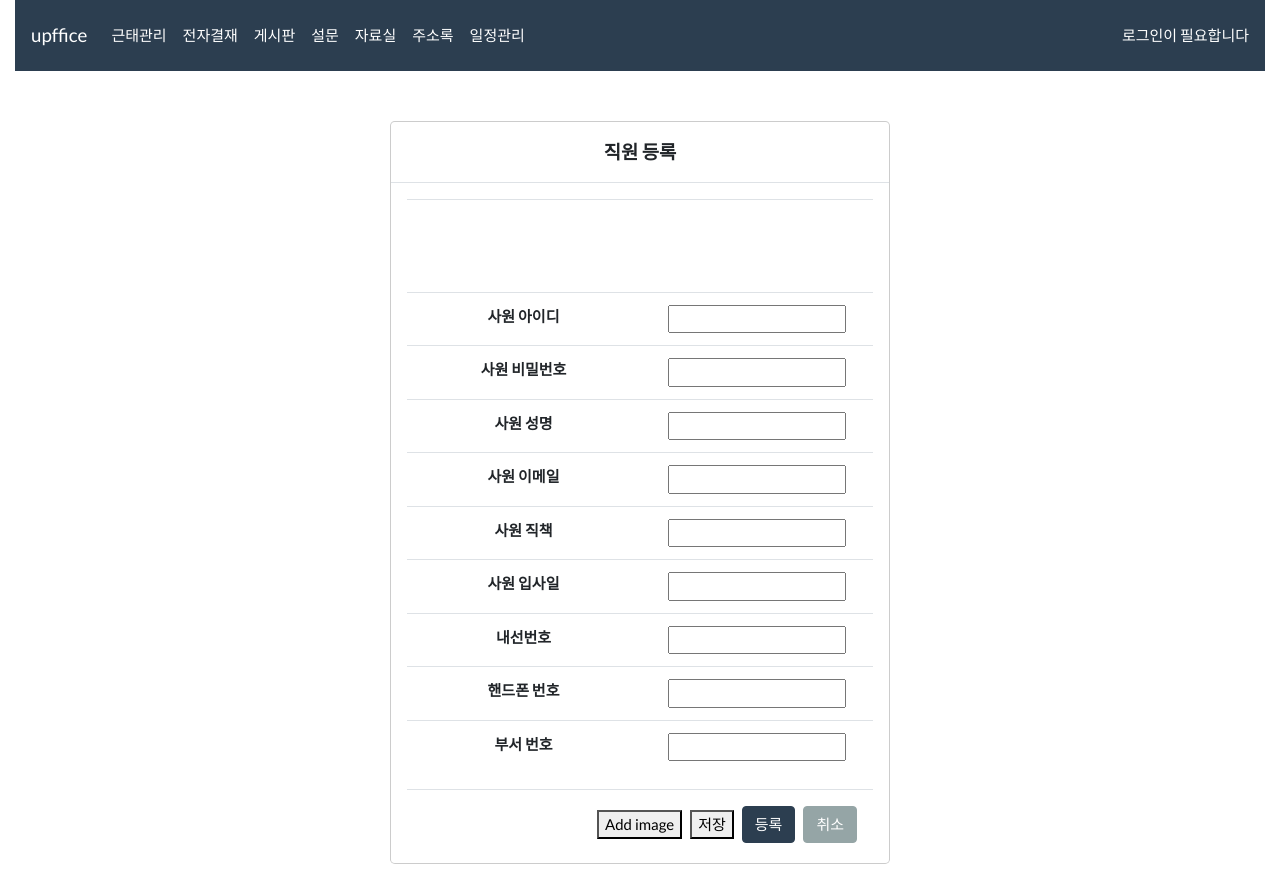
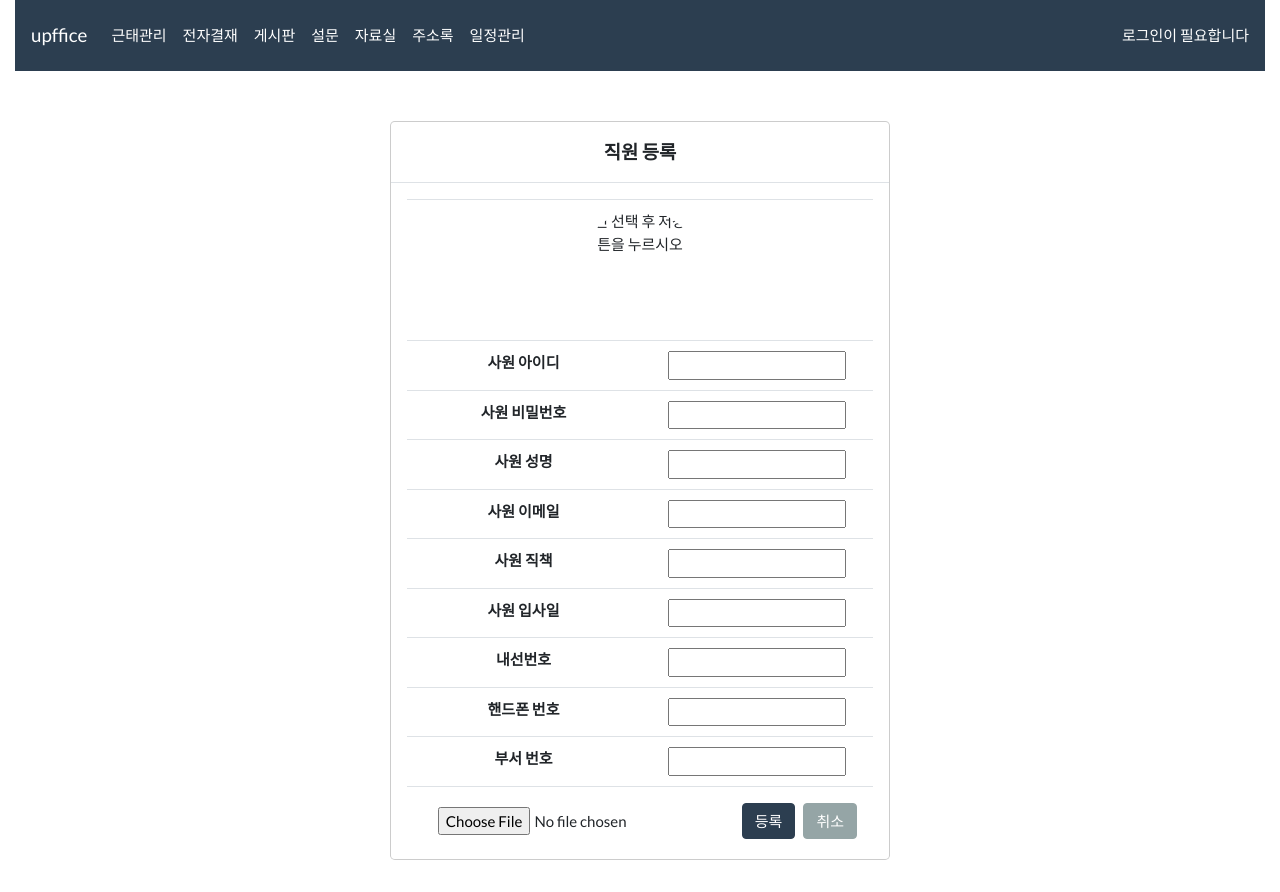
Before and after one commit to Upffice/UpfficeFront, a Vue app: page /manager/add-employees in a window 1280 px wide. Built offline with nearby package versions, Linux system fonts and the light colour scheme; what vue-js-modal would draw is missing.

Commit message:
file upload, image upload

```diff
--- a/src/components/address/AddressSubMenu.vue
+++ b/src/components/address/AddressSubMenu.vue
@@ -1,7 +1,8 @@
 <template>
     <div class="subMenu">
         <ul class="nav nav-pills flex-column">
-            <li class="nav-item"><h4>5.공용주소록</h4></li>
+            <br>
+            <li class="nav-item"><h4>공용주소록</h4></li>
             <router-link to="/mainEmployAddress">
                 <li class="list-group-item d-flex justify-content-between align-items-center libgclr">
                    내부주소록
--- a/src/components/address/outaddress/OutAddressMain.vue
+++ b/src/components/address/outaddress/OutAddressMain.vue
@@ -255,11 +255,14 @@
     .list {
         text-align: center;
         max-width: 90%;
-        margin-left: 15%;
+        margin-left: 18%;
+        margin-right: 5%;
         margin-top: 20px;
     }
 
-    .form-group, btn-group {
+
+
+  .btn-group {
         float: right;
     }
 
--- a/src/components/managerpage/AddEmployees.vue
+++ b/src/components/managerpage/AddEmployees.vue
@@ -12,10 +12,12 @@
 
                         <table class="table table-hover">
                             <tr>
-                                <td colspan="2">
-                                    <img v-bind:src="emp_img_url">
-
-                                    <br><br><br>
+                                <td v-if="!url" colspan="2">
+                                    <label class="img" style="height: 120px">사진 선택 후 저장버튼을 누르시오</label>
+                                    <!--<img v-bind:src="url">-->
+                                </td>
+                                <td v-else>
+                                    <img class="img" v-bind:src="url">
                                 </td>
                             </tr>
                             <tr>
@@ -76,9 +78,11 @@
                                     </div>
                                 </div>
                             </div>
+
                             <!-- <button @click="$refs.fileInput.click()">Pick image</button>-->
-                            <button v-on:click="addFiles()">Add image</button>
-                            <button @click="fileUpload">저장</button>
+                            <!-- <button v-on:click="addFiles()">Add image</button>-->
+
+                            <input type="file" @change="onFileChange">
 
 
                             <button type="button" class="btn btn-primary" v-on:click="addEmployees">등록</button>
@@ -129,10 +133,16 @@
                 added: false,
                 emp_img_url: "",
                 files: [],
-                downLoadNames: [],
+                downLoadNames: "",
+                url: ""
             }
         },
         methods: {
+            onFileChange(e) {
+                const file = e.target.files[0];
+                this.url = URL.createObjectURL(file);
+                this.files = file;
+            },
             handleFilesUpload() {
                 /*2.input type=file dom(원래file형식의 돔)*/
                 let uploadedFiles = this.$refs.files.files;
@@ -141,11 +151,6 @@
                     this.files.push(uploadedFiles[i]);
                 }
             },
-
-            /*onFileSelected(event) {
-                console.log(event)
-                this.selectedFile = event.target.files[0]//0이 file이고 1이길이
-            },*/
             addFiles() {
                 console.log("진입");
                 console.log(this.$refs);
@@ -158,26 +163,15 @@
             },
             fileUpload() {
                 this.submitFiles();
-                /*this.emp_img_url = */
-                console.log(files.files[0].name);
+                console.log("file + " + this.files.name);
+                this.downLoadNames = 'http://localhost:8080/emp_img/' + this.employee.emp_id + '.jpg';  // 사원 이미지 경로 설정
+
             },
             submitFiles() {
                 /*페이지 form전송시 호출되는 메서드(param지워도됨)*/
                 let formData = new FormData();
+                formData.append('file', this.files);
 
-                for (var i = 0; i < this.files.length; i++) {
-                    let file = this.files[i];
-                    /*append는 덮어쓰기가 아니라 추가*/
-                    /*formData 뒤에 key=이름, value=파일 추가*/
-                    formData.append('file', file);
-
-                }
-                /*key value 확인 for-each문*/
-                /*formData.forEach((value, key) => {
-                    console.log("key %s: value %s", key, value);
-                })*/
-
-                /*param필요없으면 +docnum지워도됨*/
                 http.post('/employees/image/',
                     formData,
                     {
@@ -185,7 +179,7 @@
                             'Content-Type': 'multipart/form-data'
                         }
                     }).then(r => {
-                    var message = r.data
+                    var message = r.data;
                     console.log('SUCCESS!!');
                     console.log(message)
 
@@ -194,27 +188,9 @@
                 });
 
             },
-            /* onUpload() {
-                 let formData = new FormData();
-                 formData.append('image', this.selectedFile, this.selectedFile.name);
-                 console.log(this.selectedFile.name)
 
-                 http
-                     .post('src/assets', formData, {
-                         onUploadProgress: uploadEvent => {
-                             console.log('Upload Progress: ' + Math.round(uploadEvent.load / uploadEvent.total * 100) + '%')
-                         }
-                     })
-                     .then(response => {
-                         console.log(response)
-                         this.emp_img_url = require('../../assets/emp_img/' + this.selectedFile.name + '.jpg');
-
-                     })
-             },
-
- */
             addEmployees() {
-                var data = {
+                let data = {
                     emp_id: this.employee.emp_id,
                     emp_pw: this.employee.emp_pw,
                     name: this.employee.name,
@@ -224,25 +200,40 @@
                     extension_number: this.employee.extension_number,
                     phone_number: this.employee.phone_number,
                     dep_id: this.employee.dep_id
-                };
+                }
+
+
+
+
+                if (data.emp_id ==""|data.emp_pw==""|data.name == "" | data.emp_email == "" | data.position == ""| data.dep_id == ""  |
+                    data.hire_date == ""  | data.extension_number == "" |data.phone_number == "") { // 빈 칸 인지 확인하기
+                    alert("빈 칸을 확인해주세요!");
+
+                } else {
+
+
                     http
                         .post("/employees/employees/add", data)
                         .then(response => {
-                        this.employee.emp_id = response.data.emp_id
+                            this.employee.emp_id = response.data.emp_id;
                             console.log(response.data);
+                            this.fileUpload();
                         })
                         .catch(e => {
                             console.log(e);
                         });
                     this.added = true;
+                }
             },
             newEmployees() {
                 this.added = false;
                 this.employee = {};
+                this.emp_img_url = "";
             },
             /* goBack() {
                  history.go(-1);
-             }*/
+             },*/
+
 
         }
     }
@@ -250,7 +241,7 @@
 
 <style scoped>
     .table {
-        height: 550px;
+        margin-bottom: 0;
     }
 
     .modal-footer {
@@ -271,4 +262,18 @@
         height: 30px;
     }
 
+    .img {
+        margin: auto;
+        width: 120px;
+        height: 120px;
+        border-radius: 70%;
+        overflow: hidden;
+        display: block
+    }
+
+    th, td {
+        padding-top: 10px;
+        padding-bottom: 10px;
+    }
+
 </style>
--- a/src/components/managerpage/FormManagement.vue
+++ b/src/components/managerpage/FormManagement.vue
@@ -1,10 +1,7 @@
 <template>
     <div class="list row">
         <div>
-            <h4>파일 다운로드</h4>
-            <hr>
-
-
+            <h4>양식 다운로드</h4>
             <hr>
             <div>
                 <table class="table table-hover" style="margin-top: 20px">
@@ -17,7 +14,7 @@
                     <tbody>
                     <tr v-for="(downLoadName,index) in downLoadNames" :key="index">
                         <td>{{downLoadName}}</td>
-                        <td><label class="badge badge-warning">다운로드하기</label></td>
+                        <td> <router-link to="#" @click.native="getDown(downLoadName)"><label class="badge badge-success">다운로드</label></router-link></td>
                     </tr>
                     </tbody>
                 </table>
@@ -42,7 +39,7 @@
                             ><small>Remove</small></span>
                         </div>
                     </div>
-<hr>
+                    <hr>
                     <div class="large-12 medium-12 small-12 cell" style="float: left; margin: 0px 20px;">
                         <button v-on:click="addFiles()">Add Files</button>
                     </div>
@@ -55,10 +52,10 @@
             <div class="container">
                 <div class="large-12 medium-12 small-12 cell" style="float: left; margin: 0px 20px;"
                      readonly>
-                    <router-link to="#" v-for="(file, key) in downLoadNames"
-                                 class="file-listing" :key="key"
-                                 @click.native="getDown(approval.docNum,file)">
-                        <div>{{ file }}</div>
+                    <router-link to="#" v-for="(downLoadName,index) in downLoadNames" :key="index"
+                                 class="file-listing"
+                                 @click.native="getDown(downLoadName)">
+                        <div>{{ downLoadName }}</div>
                     </router-link>
                 </div>
                 <div class="large-12 medium-12 small-12 cell" style="float: left; margin: 0px 20px;">
@@ -142,13 +139,13 @@
                 this.submitFiles();
             },
 
-            getDown(docnum, filename) {
+            getDown(filename) {
                 /*링크누르면 다운로드 되는 메서드*/
                 /*axios post 저수준 api*/
                 /**/
                 http
                 ({
-                    url: '/employees/files-download/' + docnum,
+                    url: '/employees/files-download',
                     method: 'POST',
                     responseType: 'blob', // important
                     data: filename,
@@ -181,7 +178,7 @@
                         let filename = this.downLoadNames[i];
                         http
                         ({
-                            url: '/employees/files-download/',
+                            url: '/employees/files-download',
                             method: 'POST',
                             responseType: 'blob', // important
                             data: filename,
@@ -207,11 +204,11 @@
                     }
                 }
             },
-            getDownloadLink(docnum) {
+            getDownloadLink() {
                 /*1.'파일명' 다운로드링크받아오는 메서드*/
-                /*mounted에 구현하는것 추천, docnum은 업로드 파일 폴더이름*/
+                /*mounted에 구현하는것 추천*/
                 http
-                    .get('/employees/down/' + docnum)
+                    .get('/employees/down')
                     .then(response => {
                         this.downLoadNames = response.data;
                         console.log(this.downLoadNames);
@@ -224,7 +221,11 @@
 
         },
         mounted() {
-            this.getDownloadLink();
+            if (sessionStorage.length > 0) { // 현재 sessionStorage에 요소가 존재하는 상태일 때(로그인이 되어서 sessionStorage에 저장된 상태일 때)
+                this.getDownloadLink();
+            } else {
+                this.$router.push("/");
+            }
         },
     }
 </script>
```
Also changed, not shown: src/components/managerpage/EmployeesManagement.vue (+4 -7 lines), src/components/managerpage/EmployeesMgmDetail.vue (+12 -4 lines). Lines whose indentation alone changed are shown as unchanged.
